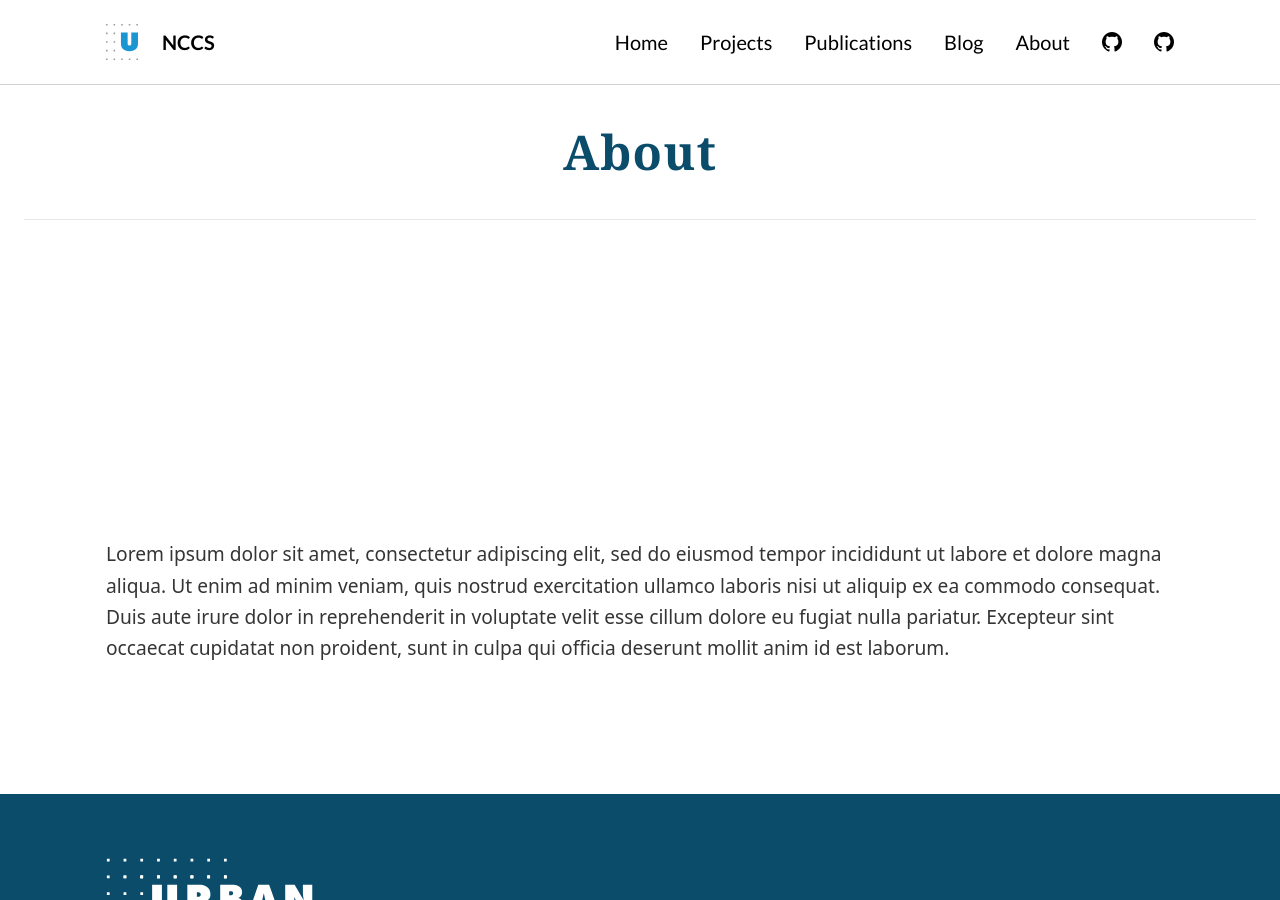
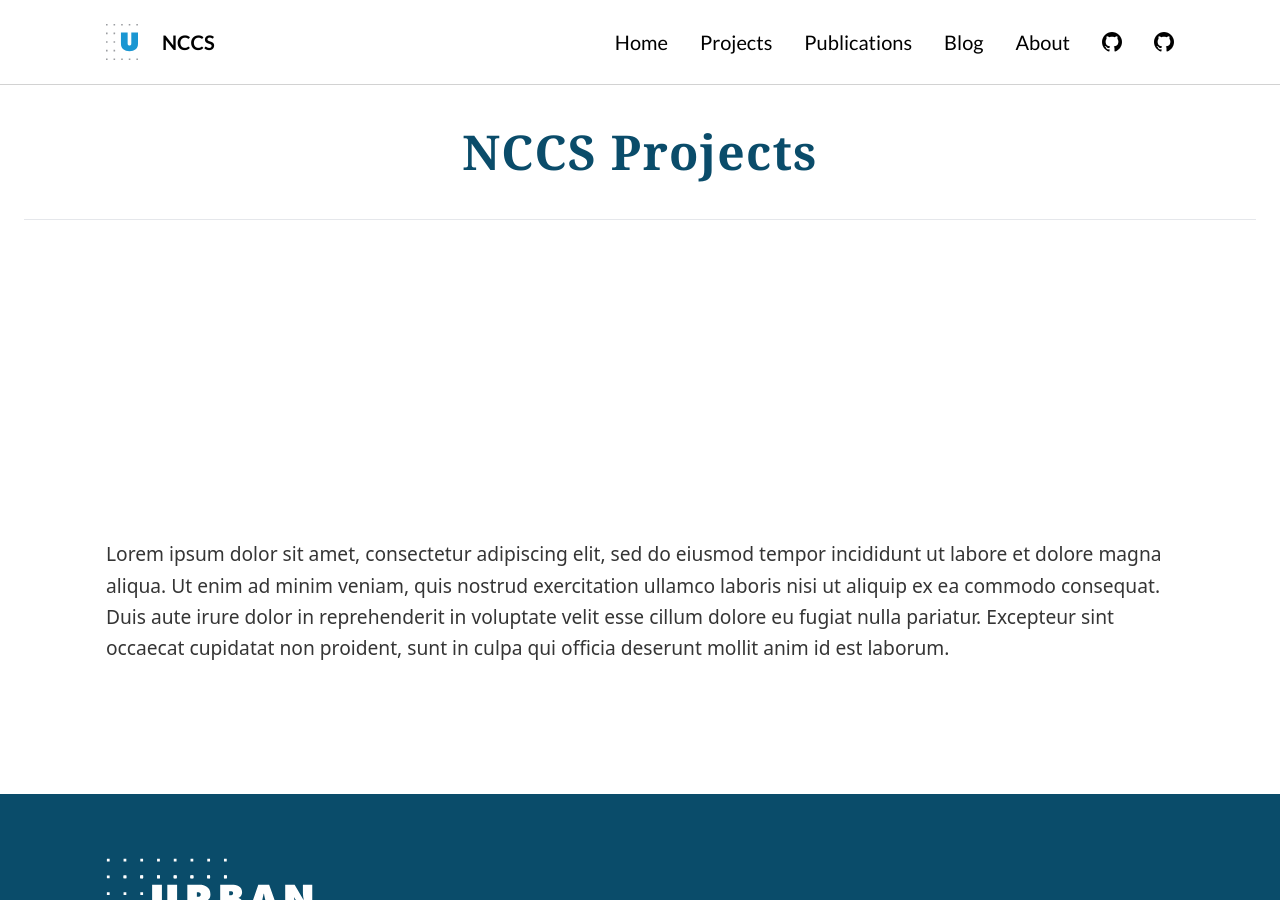
Before and after one commit to UrbanInstitute/nccs-jekyll-demo, a Jekyll site: the page built from projects.md, in a window 1280 px wide and 900 px high. Built offline with Jekyll 4.4.1, drawn with Linux system fonts in a browser that asks for light colours.

Commit message:
Update projects.md

```diff
--- a/projects.md
+++ b/projects.md
@@ -1,6 +1,6 @@
 ---
 layout: page
-title: 'About'
+title: 'NCCS Projects'
 ---
 
 <br>
```
